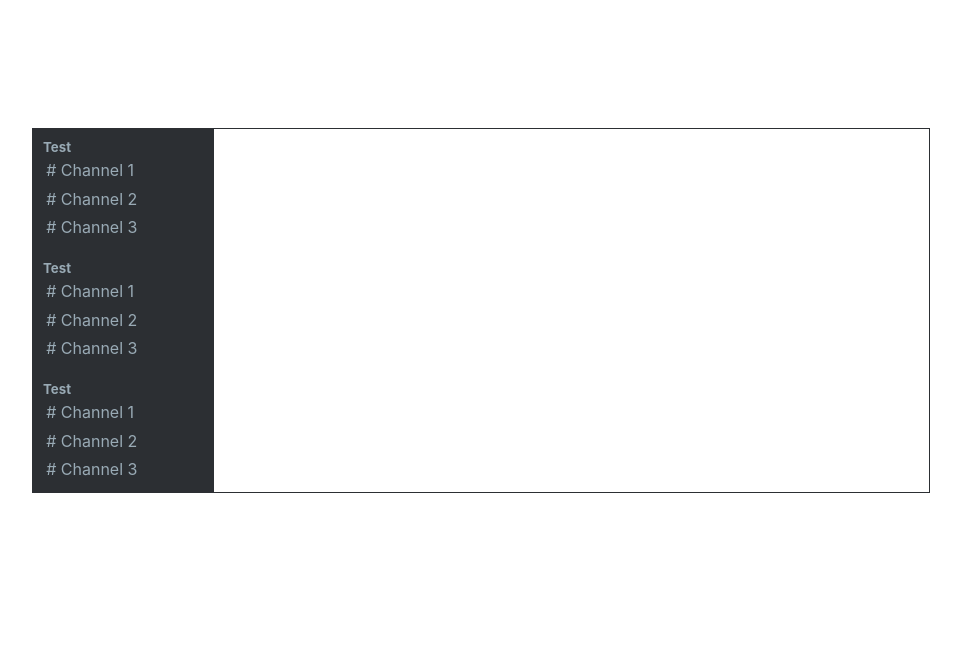
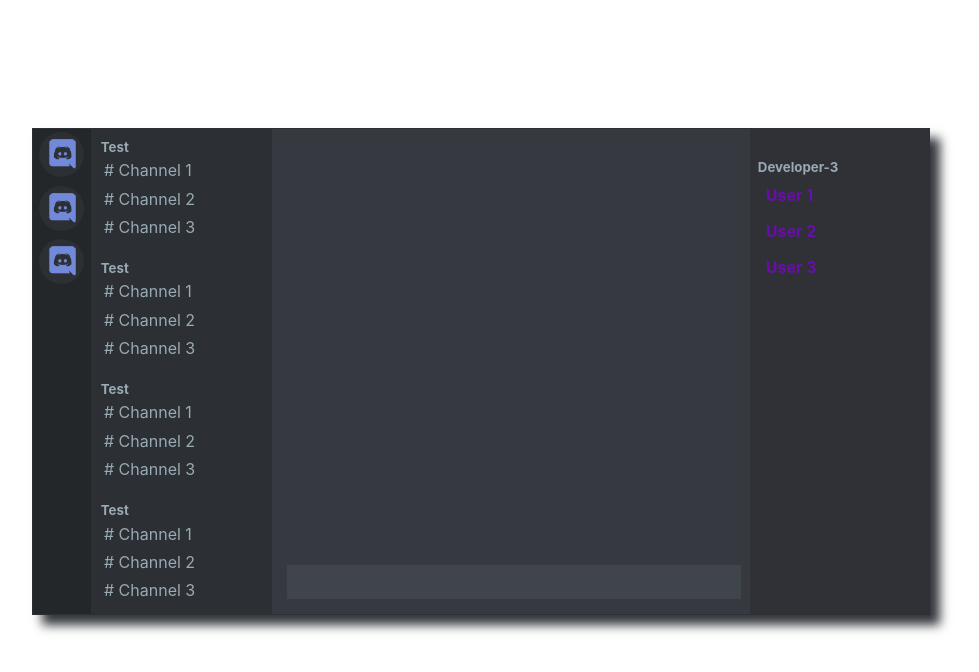
Before and after one commit to EnisMulic/Discord-Bot-Docs, a React (Create React App) app: page / in a window 1280 px wide. Shown: the top 672 px of the page, without its empty margins (159-1138 px from the left). Built offline with nearby package versions, Linux system fonts and the light colour scheme.

Commit message:
Organize main layer

```diff
--- a/src/App.js
+++ b/src/App.js
@@ -1,15 +1,19 @@
 import React from 'react';
 
 import style from './App.module.css';
-import ChannelCategory from './components/ChannelCategory';
+
+import ChannelNavbar from './components/ChannelNavbar';
+import Chat from './components/Chat';
+import { ServerNavbar } from './components/ServerNavbar';
+import UserNavbar from './components/UserNavbar';
 
 const App = () => {
-    const channels = ['Channel 1', 'Channel 2', 'Channel 3'];
     return (
         <div className={style.App}>
-            <ChannelCategory channels={channels} name={'Test'} />
-            <ChannelCategory channels={channels} name={'Test'} />
-            <ChannelCategory channels={channels} name={'Test'} />
+            <ServerNavbar />
+            <ChannelNavbar />
+            <Chat />
+            <UserNavbar />
         </div>
     );
 };
--- a/src/App.module.css
+++ b/src/App.module.css
@@ -1,6 +1,8 @@
 .App {
+    display: flex;
     width: 70%;
     /* height: 100%; */
     margin: 10% auto;
     border: 1px solid var(--dark-but-not-black);
+    box-shadow: 10px 10px 10px var(--dark-but-not-black-2);
 }
--- a/src/components/ChannelNavbar/index.js
+++ b/src/components/ChannelNavbar/index.js
@@ -12,6 +12,7 @@ const ChannelNavbar = () => {
             <ChannelCategory channels={channels} name={'Test'} />
             <ChannelCategory channels={channels} name={'Test'} />
             <ChannelCategory channels={channels} name={'Test'} />
+            <ChannelCategory channels={channels} name={'Test'} />
         </div>
     );
 };
--- a/src/index.css
+++ b/src/index.css
@@ -10,6 +10,8 @@
 
 body {
     margin: 0;
+    padding: 0;
+    box-sizing: border-box;
     font-family: -apple-system, BlinkMacSystemFont, 'Segoe UI', 'Roboto',
         'Oxygen', 'Ubuntu', 'Cantarell', 'Fira Sans', 'Droid Sans',
         'Helvetica Neue', sans-serif;
```
